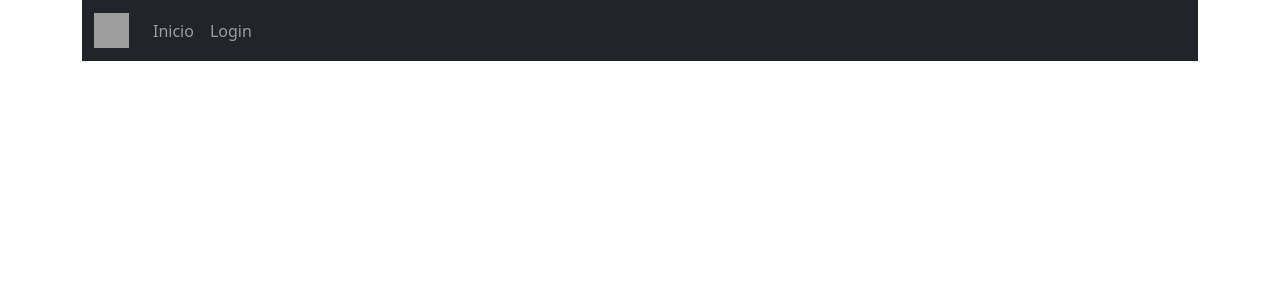
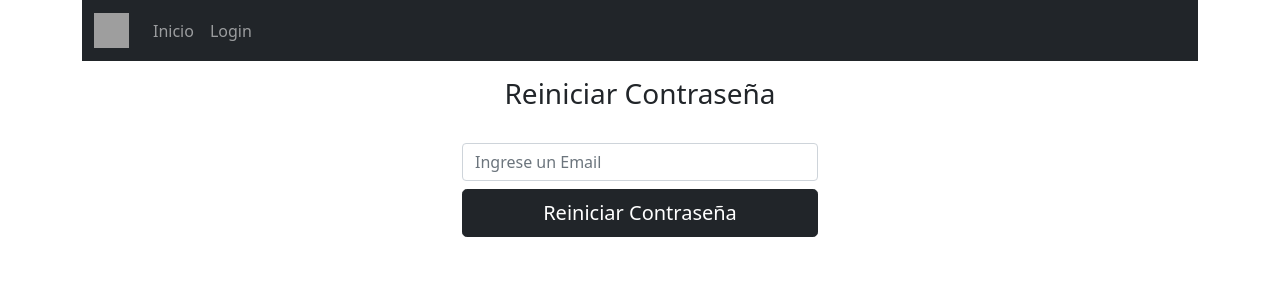
Before and after one commit to lpablos/auth-react-firebase, a React (Create React App) app: page /reset in a window 1280 px wide. Shown: the top 300 px of the page. Built offline with nearby package versions, Linux system fonts and the light colour scheme; no server answers; grey boxes are pictures that could not be loaded.

Commit message:
i added error and reset key of user registre

```diff
--- a/package.json
+++ b/package.json
@@ -7,6 +7,7 @@
     "@testing-library/react": "^11.2.6",
     "@testing-library/user-event": "^12.8.3",
     "firebase": "^8.4.2",
+    "moment": "^2.29.1",
     "react": "^17.0.2",
     "react-dom": "^17.0.2",
     "react-router-dom": "^5.2.0",
--- a/src/App.jsx
+++ b/src/App.jsx
@@ -1,6 +1,7 @@
 import Navegacion from './components/Navegacion'
 import Login from './components/Login'
 import Admin from './components/Admin'
+import Reset from './components/Reset'
 import { useEffect, useState } from 'react'
 import { auth } from './firebase'
 import {
@@ -40,6 +41,9 @@ function App() {
           <Route path="/admin">
             <Admin/>
           </Route>
+          <Route path="/reset">
+            <Reset/>
+          </Route>
         </Switch>
       </div>
     </Router>
--- a/src/components/Admin.jsx
+++ b/src/components/Admin.jsx
@@ -9,9 +9,7 @@ const Admin = (props) => {
 
     useEffect(() => {
         if(auth.currentUser){
-
             setUser(auth.currentUser)
-            console.log(user);
         }else{
             props.history.push('/login')
         }
--- a/src/components/Firestore.jsx
+++ b/src/components/Firestore.jsx
@@ -1,5 +1,7 @@
 import React from 'react'
 import { db } from '../firebase'
+import moment from 'moment'
+// import 'moment/local/es'
 
 const Firestore = (props) => {
 
@@ -10,24 +12,21 @@ const Firestore = (props) => {
 
 
     React.useEffect(() => {
+      obtenerDatos()
+
+    }, [])
+
 
     const obtenerDatos = async () => {
-
       try {
         const data = await db.collection(props.user.uid).get()
         const arrayData = data.docs.map(doc => ({ id: doc.id, ...doc.data() }))
         console.log(arrayData)
         setTareas(arrayData)
-
       } catch (error) {
         console.log(error)
       }
-
     }
-
-      obtenerDatos()
-
-    }, [])
 
     const agregar = async (e) => {
       e.preventDefault()
@@ -113,7 +112,7 @@ const Firestore = (props) => {
                         {
                         tareas.map(item => (
                             <li className="list-group-item" key={item.id}>
-                            {item.name}
+                            {item.name} - { moment(item.fecha).format('LL') }
                             <button
                                 className="btn btn-danger btn-sm float-right"
                                 onClick={() => eliminar(item.id)}
--- a/src/components/Login.jsx
+++ b/src/components/Login.jsx
@@ -132,6 +132,19 @@ const Login = (props) => {
                                             : '¿ No tienes cuenta ?'
                                         }
                                 </button>
+                                {
+                                    !esRegistro
+                                    ? (<button
+                                        type="button"
+                                        class="btn btn-warning btn-lg btn-sm mt-2"
+                                        onClick={() =>{
+                                            props.history.push('/reset')
+                                        }}
+                                    >Recuperar Contraseña
+                                    </button>)
+                                    : null
+                                }
+
                              </div>
                         </form>
                     </div>
--- /dev/null
+++ b/src/components/Reset.jsx
@@ -0,0 +1,61 @@
+import React, { useState, useCallback } from 'react'
+import { auth } from '../firebase'
+import { withRouter } from 'react-router-dom'
+
+const Reset = (props) => {
+    const [correo, setCorreo] = useState('')
+    const [error, setError] = useState('')
+    const procesarDatos = e => {
+        e.preventDefault()
+        if( !correo.trim() ) {
+            setError("Ingresa correo")
+            return
+        }
+        setError(null)
+        recuperar()
+    }
+
+    const  recuperar = useCallback(async () => {
+            try {
+                await auth.sendPasswordResetEmail(correo)
+                setError('');
+                props.history.push('/login')
+
+            } catch (error) {
+                if(error.code === 'auth/user-not-found'){
+                    setError('El usuario no se encuentra registrado')
+                }
+            }
+        },
+        [correo, props.history])
+
+    return (
+        <div class="mt-3">
+            <div class="row justify-content-center text-center">
+                    <h3>Reiniciar Contraseña</h3>
+                <div class="col-12 col-sm-8 col-md-6 col-xl-4 mt-4">
+                    <form onSubmit={procesarDatos}>
+                        {
+                            error && (
+                                <div class="alert alert-danger" role="alert">
+                                    {error}
+                                </div>
+                            )
+                        }
+                            <input type="email"
+                                class="form-control mb-2"
+                                value={ correo }
+                                onChange={ e => setCorreo(e.target.value) }
+                                placeholder="Ingrese un Email"/>
+
+                            <div class="d-grid gap-2">
+                                <button type="submit" class="btn btn-dark btn-lg">Reiniciar Contraseña</button>
+                            </div>
+                    </form>
+                </div>
+            </div>
+        </div>
+    )
+}
+
+export default withRouter(Reset)
```
Also changed, not shown: 1 other file (tests, documents, lock files or other folders). Lines whose indentation alone changed are shown as unchanged.
